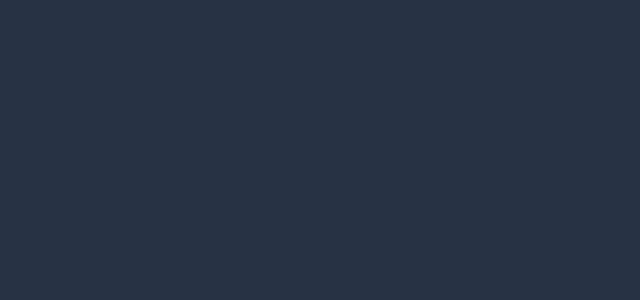
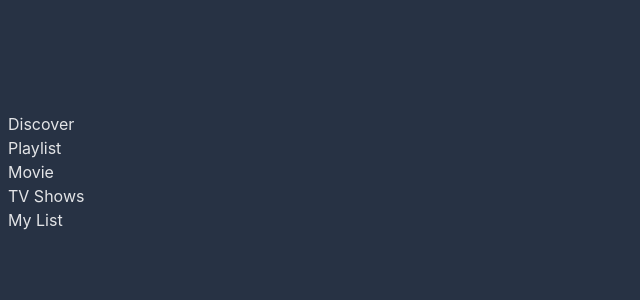
Before and after one commit to Kirttinath/moviefox, a React (Vite) app: page / in a window 1280 px wide. Shown: the top 300 px of the page, without its empty margins (0-640 px from the left). Built offline with nearby package versions, Linux system fonts and the light colour scheme.

Commit message:
Add home page design

```diff
--- a/src/Pages/Home/Home.jsx
+++ b/src/Pages/Home/Home.jsx
@@ -1,7 +1,45 @@
-import React from "react";
 import "./Home.scss";
 const Home = () => {
-  return <div></div>;
+  return (
+    <div className="home">
+      <div className="group">
+        <img className="mask" src="" alt="" />
+        <p className="kojha"></p>
+        <img src="" alt="" className="vector1" />
+        <div className="autogroup">
+          <div className="autogroupimg">
+            <img src="" alt="" />
+            <img src="" alt="" />
+            <img src="" alt="" />
+            <img src="" alt="" />
+            <img src="" alt="" />
+          </div>
+          <p className="discoverelements">
+            <span className="discover">
+              Discover
+              <br />
+            </span>
+            <span className="playlist">
+              Playlist
+              <br />
+            </span>
+            <span className="movie">
+              Movie
+              <br />
+            </span>
+            <span className="tv">
+              TV Shows
+              <br />
+            </span>
+            <span className="mylist">
+              My List
+              <br />
+            </span>
+          </p>
+        </div>
+      </div>
+    </div>
+  );
 };
 
 export default Home;
```
